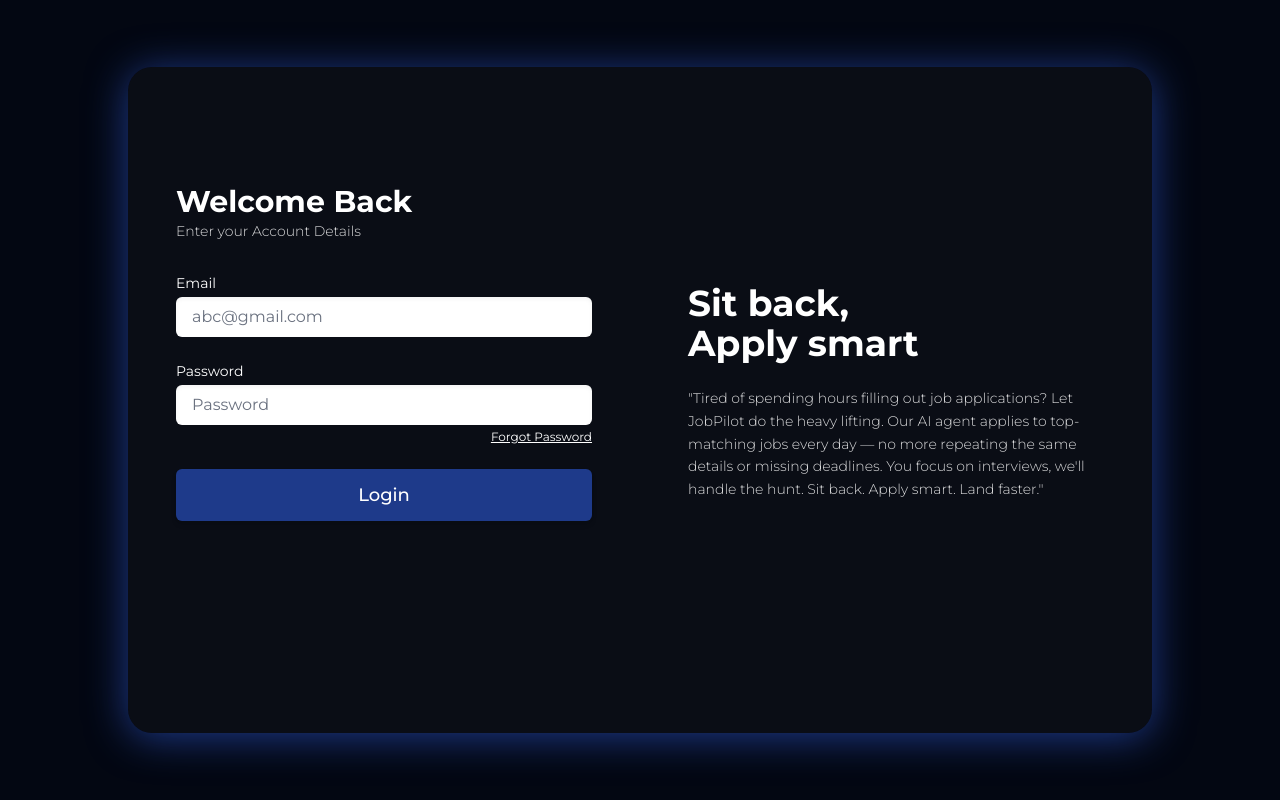
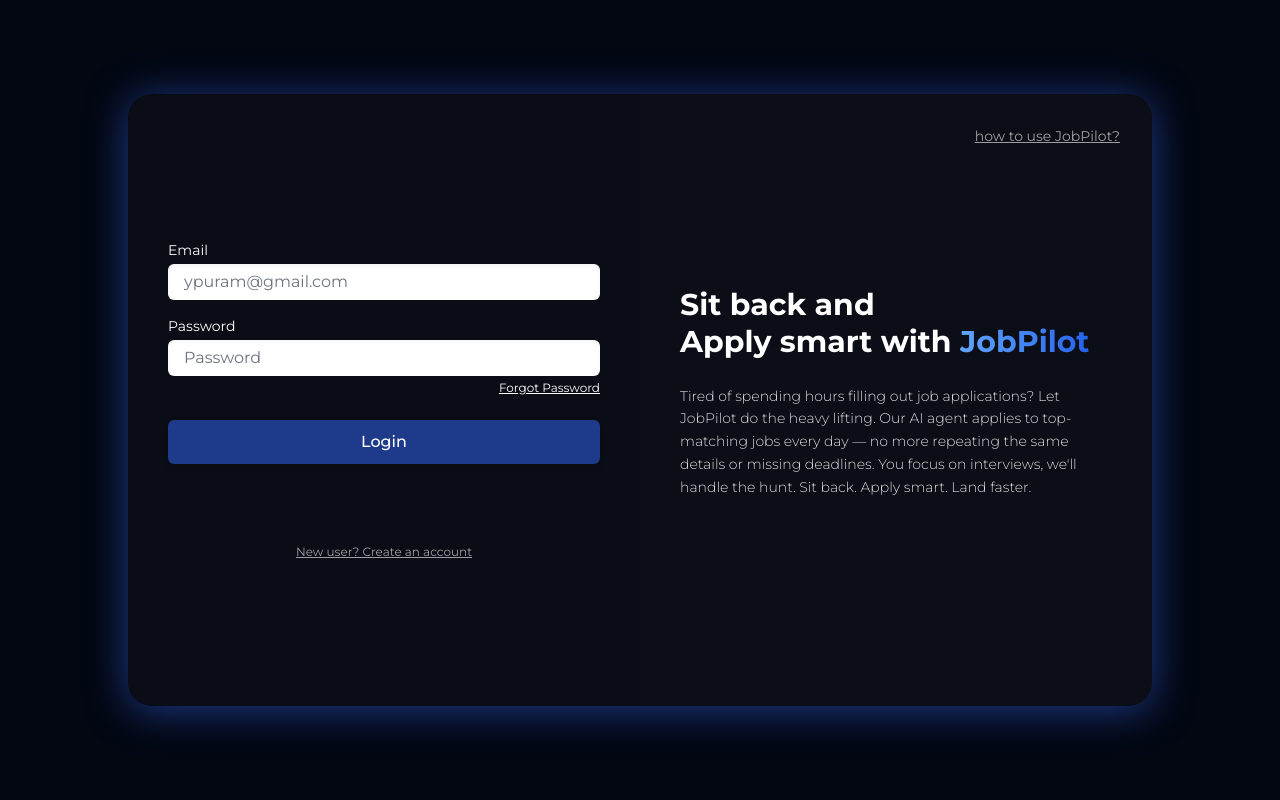
Before and after one commit to Mahi6384/JobPilot, a React (Vite) app in the folder client/: page /login in a window 1280 px wide. Built offline with nearby package versions, Linux system fonts and the light colour scheme; no server answers.

Commit message:
fix : login and sighnup ui

```diff
--- a/client/src/components/AuthForm.jsx
+++ b/client/src/components/AuthForm.jsx
@@ -85,20 +85,20 @@
   };
 
   return (
-    <div className="font-montserrat">
-      <div className="min-h-screen w-full h-screen flex items-center justify-center bg-gray-950">
-        <div className="w-[80%] max-w-6xl text-white flex h-5/6 rounded-3xl bg-stone-800/20 shadow-blue-900 shadow-[0_4px_40px_0px_rgba(0,0,0,0.1)]">
-          <section className="flex flex-col flex-1 min-w-[350px] p-12 justify-center">
-            <h1 className="text-3xl font-bold leading-tight mt-2 select-none">
+    <div className="font-montserrat min-h-screen w-full bg-gray-950 flex flex-col justify-center">
+      <div className="h-[calc(100vh-5rem)] w-full flex items-center justify-center overflow-hidden">
+        <div className="w-[85%] max-w-5xl text-white flex h-[85%] max-h-[650px] rounded-3xl bg-stone-800/20 shadow-blue-900 shadow-[0_4px_40px_0px_rgba(0,0,0,0.1)]">
+          <section className="flex flex-col flex-1 min-w-[320px] p-8 md:p-10 justify-center">
+            {/* <h1 className="text-3xl font-bold leading-tight mt-2 select-none">
               {heading}
             </h1>
             <p className="text-sm font-light opacity-85 mb-8 select-none">
               {TextUnderHeading}
-            </p>
+            </p> */}
 
             <form className="w-full" onSubmit={handleSubmit}>
               {newUser && (
-                <div className="flex flex-col mb-6">
+                <div className="flex flex-col mb-4">
                   <label
                     htmlFor="name"
                     className="text-sm font-normal mb-1 select-none"
@@ -112,11 +112,11 @@
                     value={formData.name}
                     onChange={handleChange}
                     placeholder="Mahi Jain"
-                    className="rounded-md px-4 py-2 text-black placeholder-gray-500 shadow-inner focus:shadow-[inset_0_0_10px_#131a25]"
+                    className="rounded-md px-4 py-1.5 text-black placeholder-gray-500 shadow-inner focus:shadow-[inset_0_0_10px_#131a25]"
                   />
                 </div>
               )}
-              <div className="flex flex-col mb-6">
+              <div className="flex flex-col mb-4">
                 <label
                   htmlFor="email"
                   className="text-sm font-normal mb-1 select-none"
@@ -129,12 +129,12 @@
                   type="email"
                   value={formData.email}
                   onChange={handleChange}
-                  placeholder="abc@gmail.com"
+                  placeholder="ypuram@gmail.com"
                   required
-                  className="rounded-md px-4 py-2 text-black placeholder-gray-500 shadow-inner focus:shadow-[inset_0_0_10px_#131a25]"
+                  className="rounded-md px-4 py-1.5 text-black placeholder-gray-500 shadow-inner focus:shadow-[inset_0_0_10px_#131a25]"
                 />
               </div>
-              <div className="flex flex-col mb-6">
+              <div className="flex flex-col mb-4">
                 <label
                   htmlFor="passwd"
                   className="text-sm font-normal mb-1 select-none"
@@ -149,7 +149,7 @@
                   onChange={handleChange}
                   placeholder="Password"
                   required
-                  className="rounded-md px-4 py-2 text-black placeholder-gray-500 shadow-inner focus:shadow-[inset_0_0_10px_#131a25]"
+                  className="rounded-md px-4 py-1.5 text-black placeholder-gray-500 shadow-inner focus:shadow-[inset_0_0_10px_#131a25]"
                 />
                 {!newUser && (
                   <a
@@ -164,13 +164,13 @@
               <button
                 type="submit"
                 disabled={loading}
-                className="bg-blue-900 py-3 rounded-md font-medium text-lg shadow-md w-full transition-colors duration-300 disabled:bg-gray-600"
+                className="bg-blue-900 py-2.5 rounded-md font-medium text-base shadow-md w-full transition-colors duration-300 disabled:bg-gray-600 mt-2"
               >
                 {loading ? "Processing..." : btnText}
               </button>
             </form>
 
-            <div className="flex justify-center gap-7 my-8">
+            <div className="flex justify-center gap-7 my-5">
               <GoogleLogin
                 onSuccess={handleGoogleAuthSuccess}
                 onError={handleGoogleAuthError}
@@ -180,29 +180,45 @@
               />
             </div>
 
-            {newUser && (
+            {newUser ? (
               <a
                 href="/login"
                 className="text-center text-xs underline opacity-60 hover:opacity-90 select-none"
               >
                 Already an user? Login
               </a>
+            ) : (
+              <a
+                href="/signup"
+                className="text-center text-xs underline opacity-60 hover:opacity-90 select-none"
+              >
+                New user? Create an account
+              </a>
             )}
           </section>
-          <section className="flex flex-col justify-center flex-1 min-w-[400px] bg-#131a25/10 p-12 text-white rounded-tr-xl rounded-br-xl relative">
+          <section className="flex flex-col justify-center flex-1 min-w-[350px] bg-[#131a25]/10 p-8 md:p-10 text-white rounded-tr-xl rounded-br-xl relative">
+            <a
+              href="/guide"
+              className="absolute top-8 right-8 text-sm underline opacity-60 hover:opacity-100 transition-opacity select-none"
+            >
+              how to use JobPilot?
+            </a>
             <div>
-              <h2 className="text-4xl font-bold mb-6 select-none">
-                Sit back,
+              <h2 className="text-3xl font-bold mb-6 select-none leading-tight">
+                Sit back and
                 <br />
-                Apply smart
+                Apply smart with{" "}
+                <span className="bg-gradient-to-r from-blue-400 to-blue-600 bg-clip-text text-transparent">
+                  JobPilot
+                </span>
               </h2>
               <blockquote>
                 <p className="text-sm font-light opacity-85 leading-relaxed mb-4 select-none">
-                  "Tired of spending hours filling out job applications? Let
+                  Tired of spending hours filling out job applications? Let
                   JobPilot do the heavy lifting. Our AI agent applies to
                   top-matching jobs every day — no more repeating the same
                   details or missing deadlines. You focus on interviews, we'll
-                  handle the hunt. Sit back. Apply smart. Land faster."
+                  handle the hunt. Sit back. Apply smart. Land faster.
                 </p>
               </blockquote>
             </div>
--- a/client/src/components/Navbar.jsx
+++ b/client/src/components/Navbar.jsx
@@ -48,6 +48,15 @@
         <div className="flex items-center gap-8">
           <ul className="hidden md:flex items-center gap-6 text-sm font-medium opacity-80">
             <li>
+              <Link to="/guide" className="hover:text-blue-400 transition-colors">
+                Guide
+              </Link>
+            </li>
+          </ul>
+
+          {isLoggedIn && (
+            <ul className="hidden md:flex items-center gap-6 text-sm font-medium opacity-80">
+              <li>
                 <Link to="/" className="hover:text-blue-400 transition-colors">
                   Dashboard
                 </Link>
@@ -63,6 +72,7 @@
                 </Link>
               </li>
             </ul>
+          )}
 
           <div className="flex items-center gap-4 pl-6 border-l border-white/10">
             {isLoggedIn ? (
```
Lines whose indentation alone changed are shown as unchanged.
